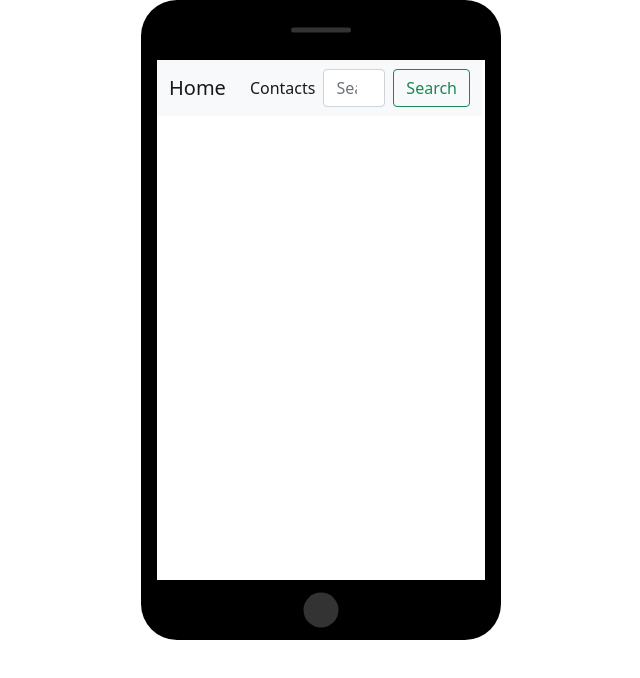
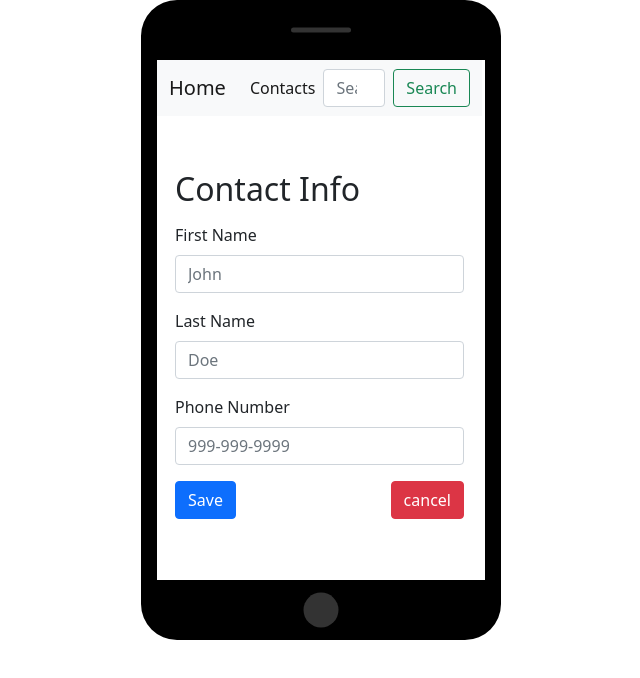
Before and after one commit to saidmg/class-work, a plain HTML site: page html/index.html in a window 1280 px wide. Shown: the whole page, without its empty margins (319-959 px from the left). Drawn offline with nearby package versions, Linux system fonts and the light colour scheme.

Commit message:
Finished static html

```diff
--- a/index.html
+++ b/html/index.html
@@ -79,6 +79,25 @@
           </div>
         </div>
       </nav>
+      <form action="/contact" method="POST" >
+        <div style="width: 325px; margin-top: 10%; padding: 5%;">
+        <div class="mb-3">
+            <h2 style="margin-bottom: 5%;">Contact Info</h2>
+            <label for="firstName" class="form-label">First Name</label>
+            <input type="text" name="firstName" class="form-control" id="firstName" placeholder="John">
+          </div>
+          <div class="mb-3">
+            <label for="lastName" class="form-label">Last Name</label>
+            <input type="text" name="lastName" class="form-control" id="lastName" placeholder="Doe">
+          </div>
+          <div class="mb-3">
+            <label for="phoneNumber" class="form-label">Phone Number</label>
+            <input type="text" name="phoneNumber" class="form-control" id="phoneNumber" placeholder="999-999-9999">
+          </div>
+        <button class="btn btn-primary">Save</button>
+        <button class="btn btn-danger float-end">cancel</button>
+        </div>
+    </form>
   <!-- safsafsafas -->
   </div>
 </div>
```
Also changed, not shown: server.js (added, +10 -0 lines).
